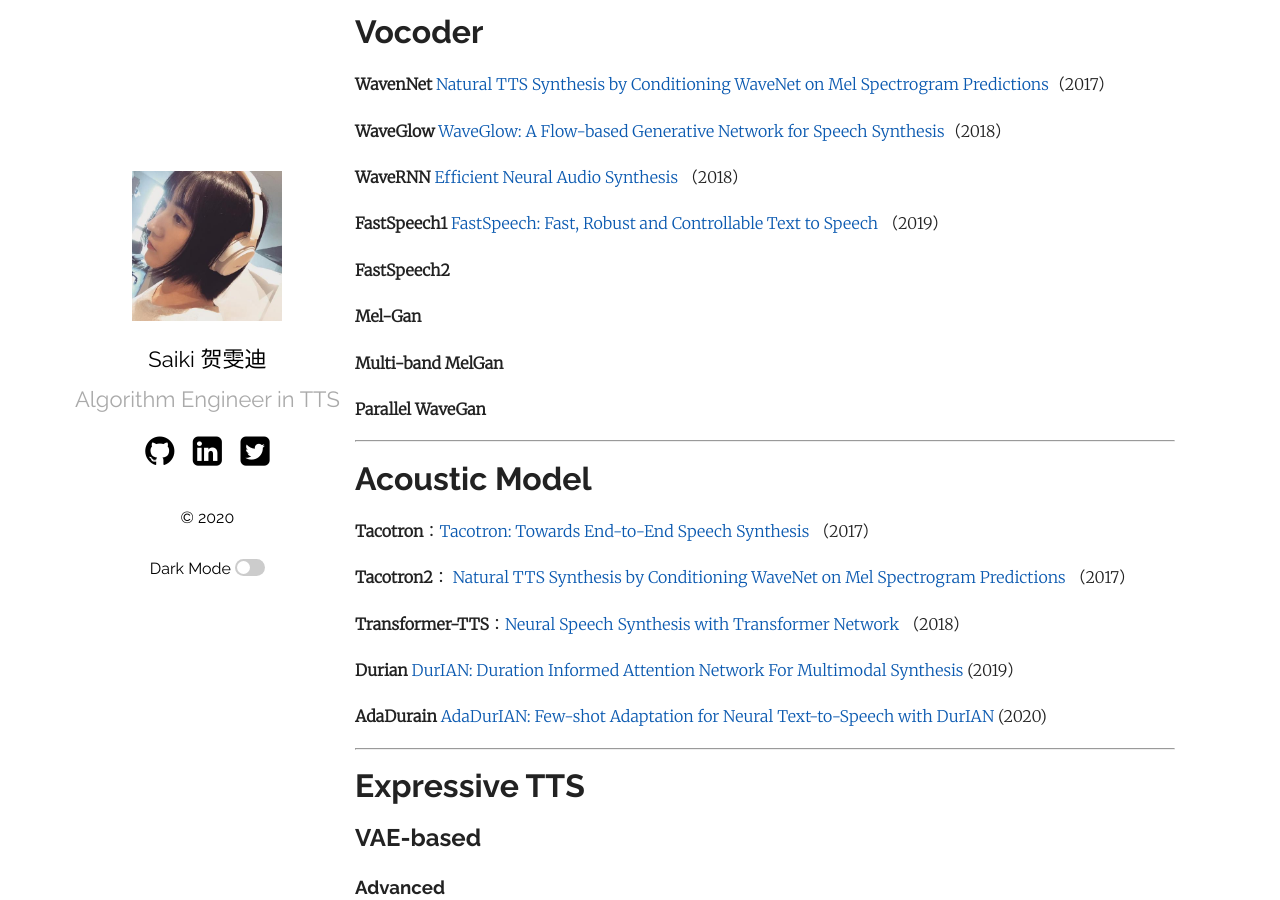
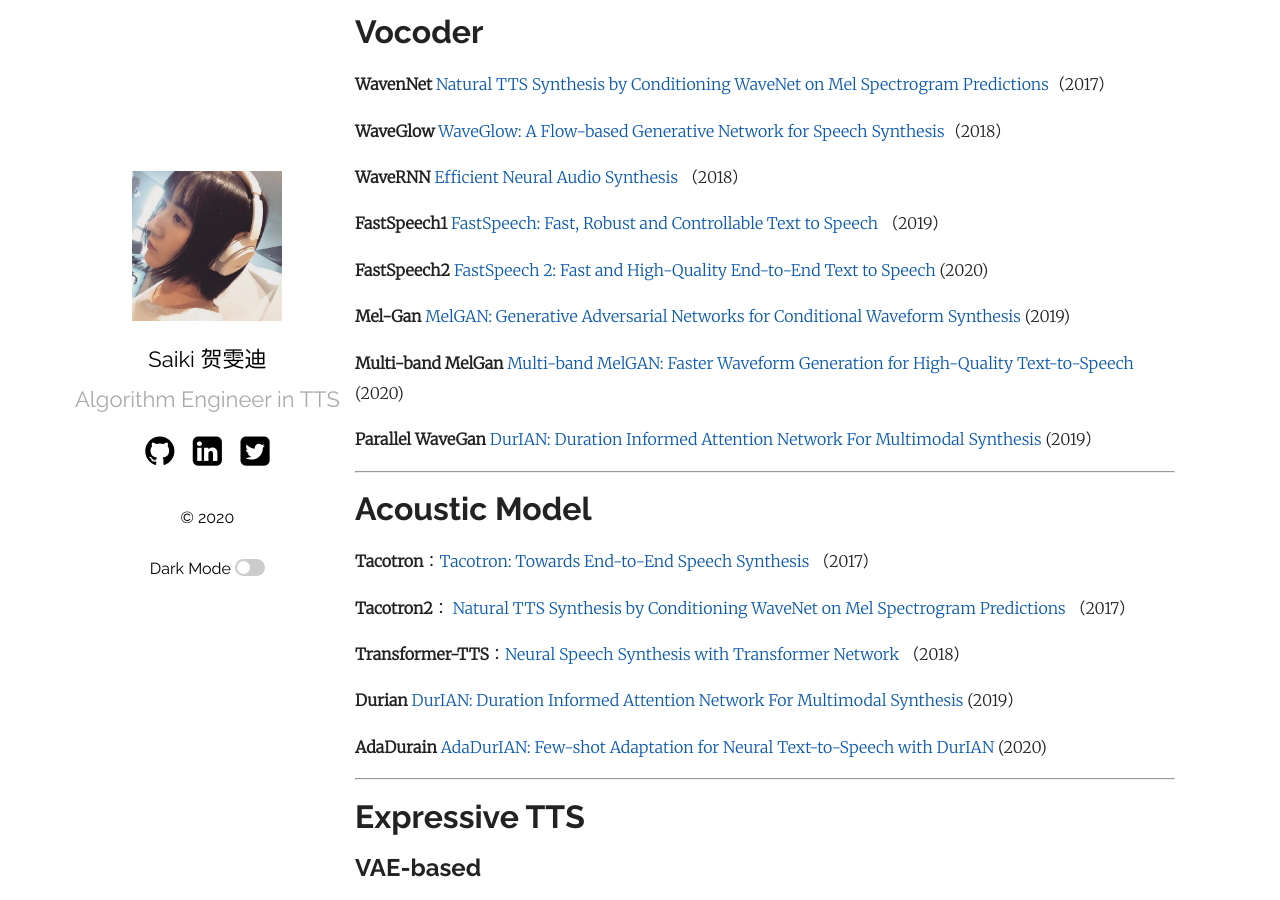
Before and after one commit to MisakaMikoto96/saikidee.github.io, a Jekyll site: the page built from _posts/2020-09-16-tts-paper.markdown, in a window 1280 px wide and 900 px high, scrolled down 546 px. Built offline with Jekyll 4.4.1, drawn with Linux system fonts in a browser that asks for light colours.

Commit message:
Update 2020-09-16-tts-paper.markdown

```diff
--- a/_posts/2020-09-16-tts-paper.markdown
+++ b/_posts/2020-09-16-tts-paper.markdown
@@ -32,13 +32,13 @@ __________
 
 **FastSpeech1** [FastSpeech: Fast, Robust and Controllable Text to Speech](https://arxiv.org/abs/1905.09263.pdf) （2019）
 
-**FastSpeech2**
+**FastSpeech2** [FastSpeech 2: Fast and High-Quality End-to-End Text to Speech](https://arxiv.org/pdf/2006.04558v3.pdf) (2020)
 
-**Mel-Gan**
+**Mel-Gan** [MelGAN: Generative Adversarial Networks for Conditional Waveform Synthesis](https://arxiv.org/abs/1910.06711.pdf) (2019)
 
-**Multi-band MelGan**
+**Multi-band MelGan** [Multi-band MelGAN: Faster Waveform Generation for High-Quality Text-to-Speech](https://arxiv.org/pdf/2005.05106.pdf) (2020)
 
-**Parallel WaveGan**
+**Parallel WaveGan** [DurIAN: Duration Informed Attention Network For Multimodal Synthesis](https://arxiv.org/abs/1909.01700.pdf) (2019）
 
 __________
 
```
